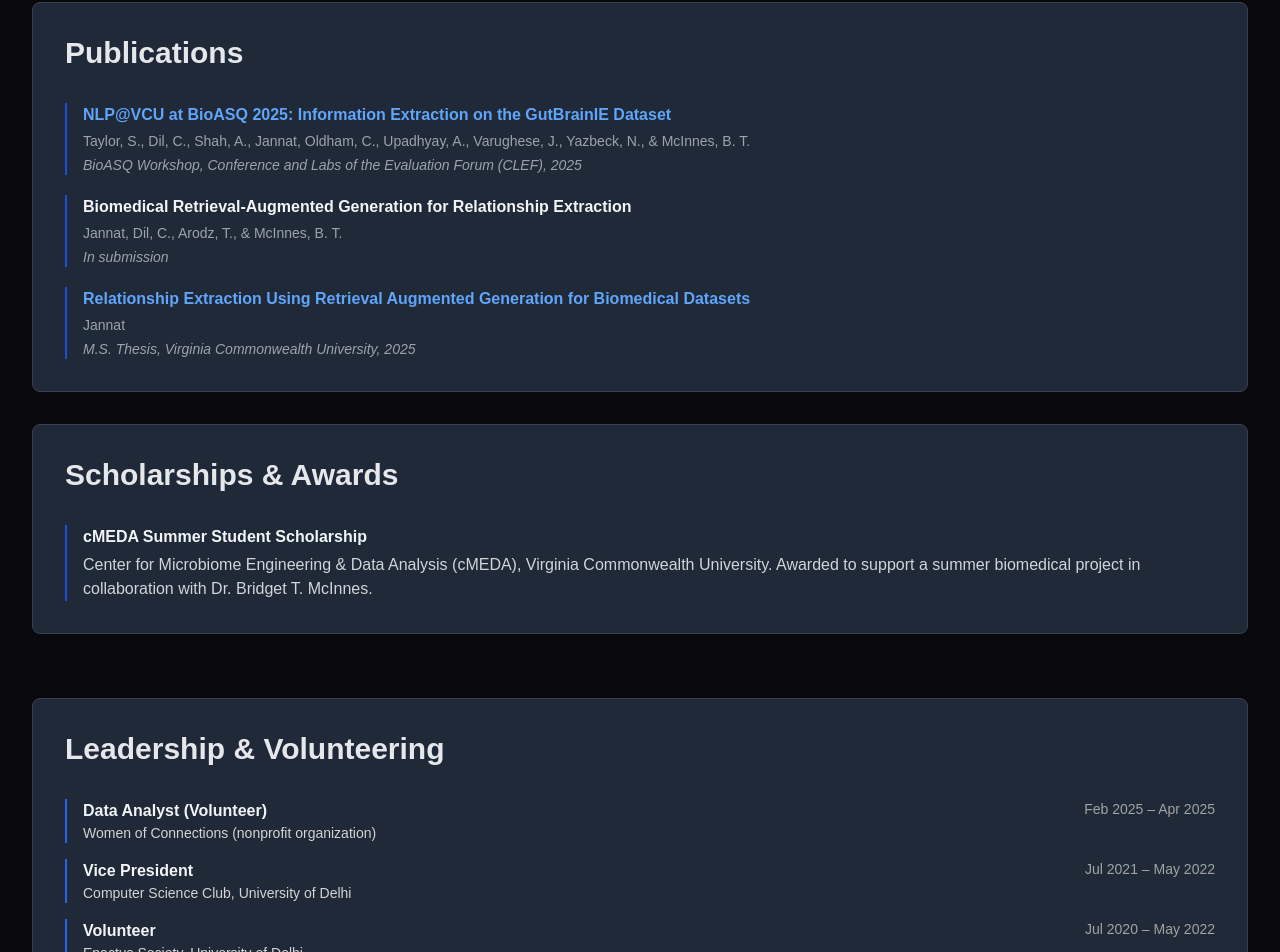
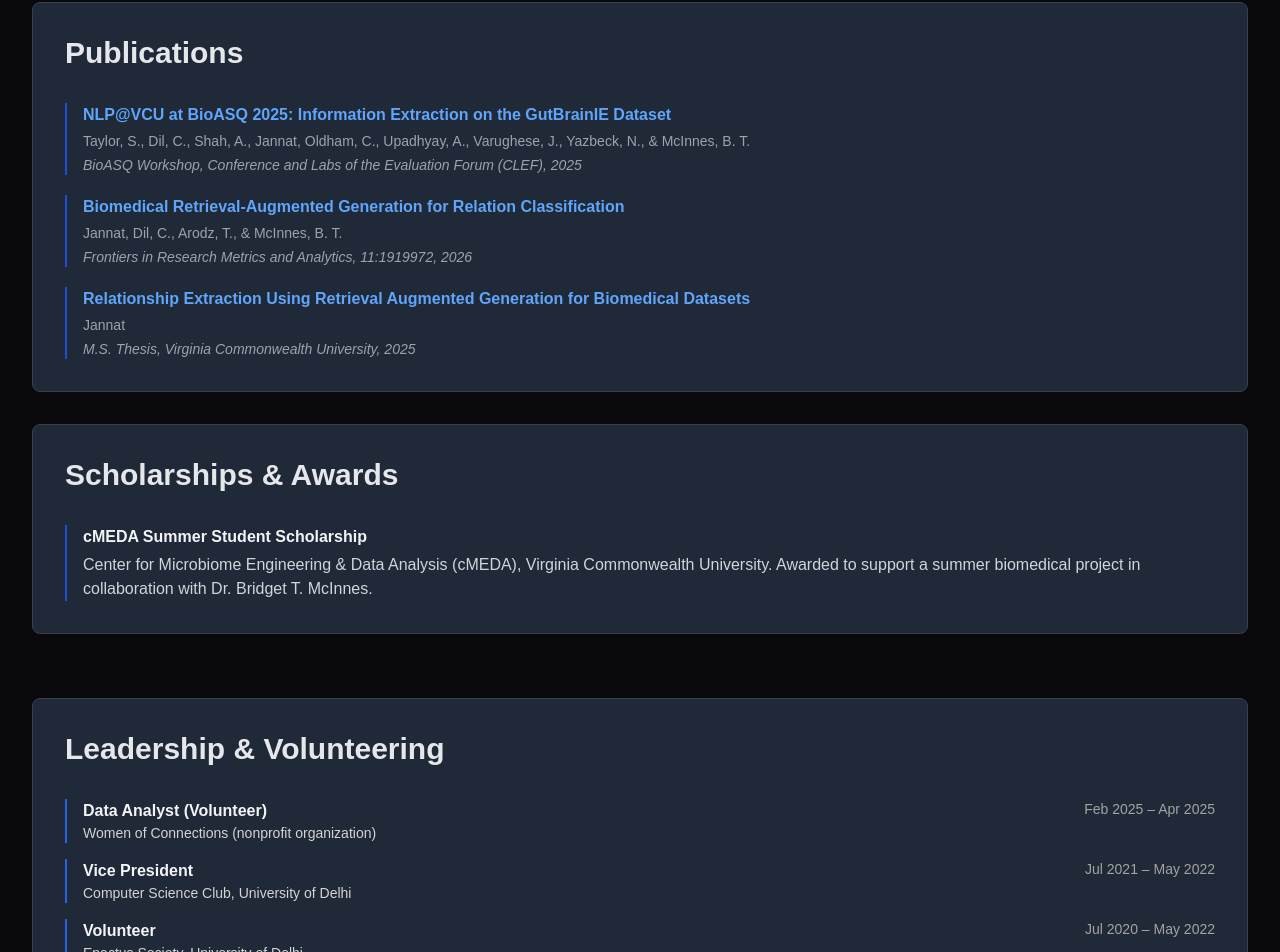
Before and after one commit to jannat226/portfolio-2025, a Next.js app: page / in a window 1280 px wide. Shown: the part 1712-2664 px from the top of the page. Built offline with nearby package versions, Linux system fonts and the light colour scheme.

Commit message:
update CV and Frontiers publication link

```diff
--- a/components/Publications/Publications.tsx
+++ b/components/Publications/Publications.tsx
@@ -8,10 +8,10 @@ const publications = [
     link: "https://ceur-ws.org/Vol-4038/paper_45.pdf",
   },
   {
-    title: "Biomedical Retrieval-Augmented Generation for Relationship Extraction",
-    venue: "In submission",
+    title: "Biomedical Retrieval-Augmented Generation for Relation Classification",
+    venue: "Frontiers in Research Metrics and Analytics, 11:1919972, 2026",
     authors: "Jannat, Dil, C., Arodz, T., & McInnes, B. T.",
-    link: "#",
+    link: "https://www.frontiersin.org/journals/research-metrics-and-analytics/articles/10.3389/frma.2026.1919972/full",
   },
   {
     title: "Relationship Extraction Using Retrieval Augmented Generation for Biomedical Datasets",
```
Also changed, not shown: 2 other files (tests, documents, lock files or other folders).
